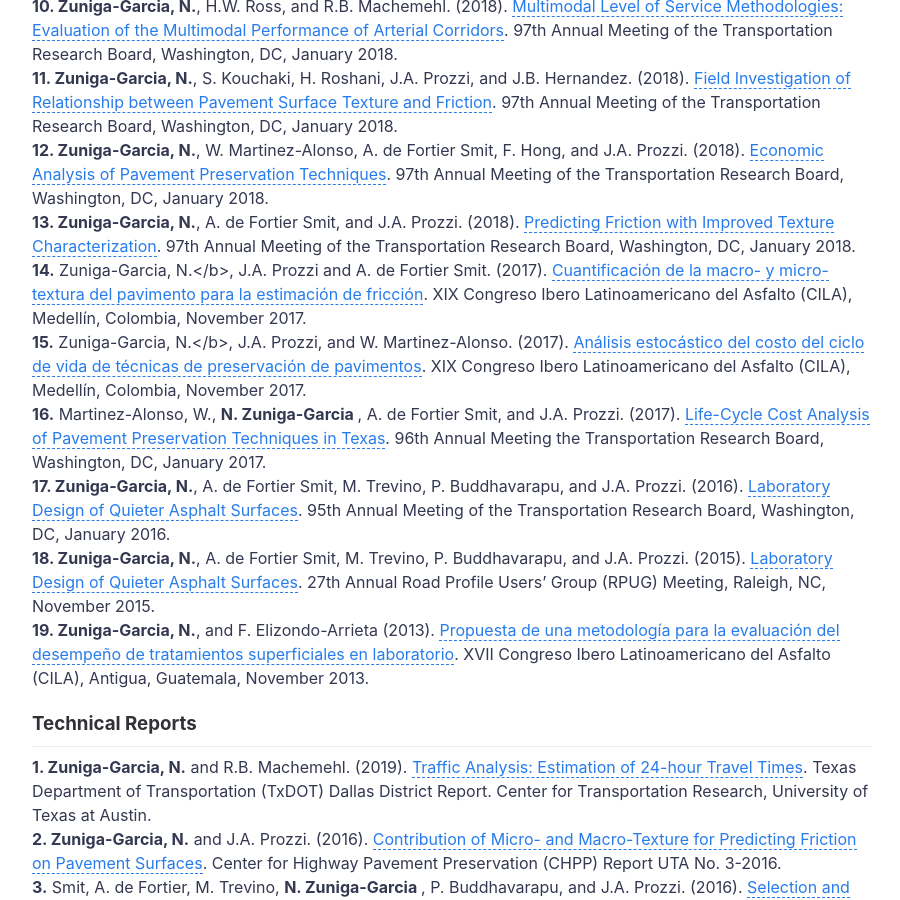
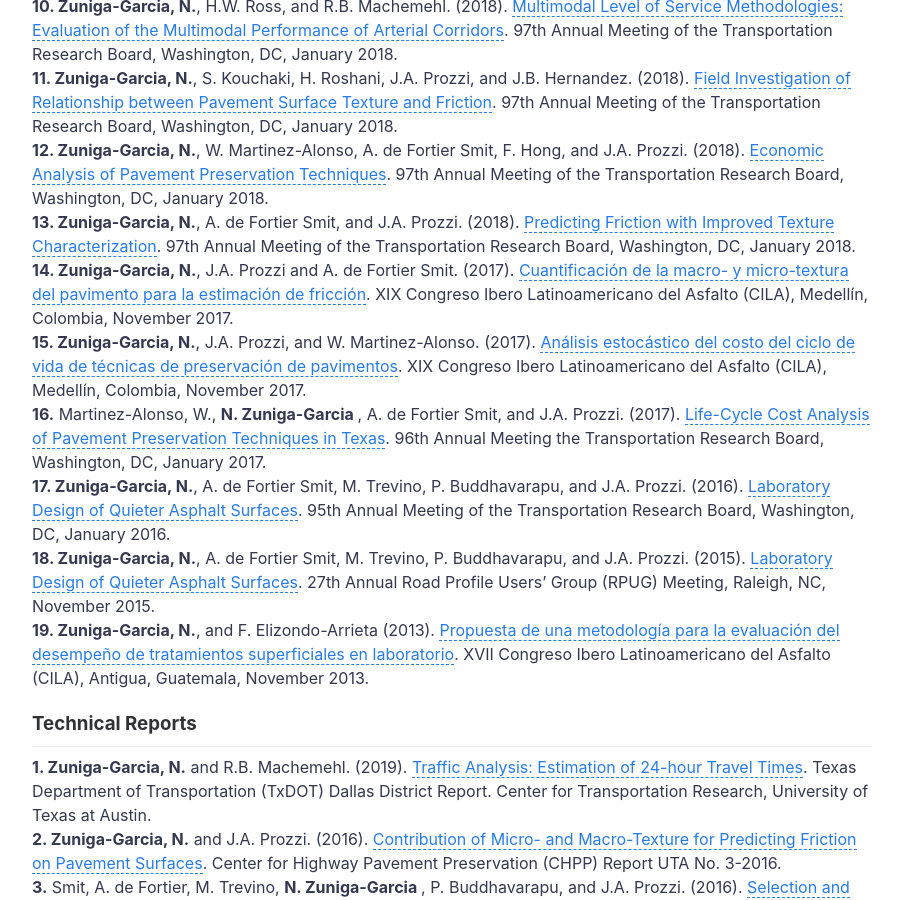
Before and after one commit to nzunigag/nzunigag.github.io, a Jekyll site: the page built from research.md, in a window 1280 px wide and 900 px high, scrolled down 1584 px. Shown: the whole window, without its empty margins (188-1088 px from the left). Built offline with Jekyll 4.4.1, drawn with Linux system fonts in a browser that asks for light colours.

```diff
--- a/research.md
+++ b/research.md
@@ -51,9 +51,9 @@ ___
 <br>
 <b>13. Zuniga-Garcia, N.</b>, A. de Fortier Smit, and J.A. Prozzi. (2018). [Predicting Friction with Improved Texture Characterization](../research/pres/2018_Friction_1.pdf). 97th Annual Meeting of the Transportation Research Board, Washington, DC, January 2018.
 <br>
-<b>14.</b> Zuniga-Garcia, N.</b>, J.A. Prozzi and A. de Fortier Smit. (2017). [Cuantificación de la macro- y micro-textura del pavimento para la estimación de fricción](../research/pres/2017_Friccion.pdf). XIX Congreso Ibero Latinoamericano del Asfalto (CILA), Medellín, Colombia, November 2017.
+<b>14. Zuniga-Garcia, N.</b>, J.A. Prozzi and A. de Fortier Smit. (2017). [Cuantificación de la macro- y micro-textura del pavimento para la estimación de fricción](../research/pres/2017_Friccion.pdf). XIX Congreso Ibero Latinoamericano del Asfalto (CILA), Medellín, Colombia, November 2017.
 <br>
-<b>15.</b> Zuniga-Garcia, N.</b>, J.A. Prozzi, and W. Martinez-Alonso. (2017). [Análisis estocástico del costo del ciclo de vida de técnicas de preservación de pavimentos](../research/pres/2017_CCV.pdf). XIX Congreso Ibero Latinoamericano del Asfalto (CILA), Medellín, Colombia, November 2017.
+<b>15. Zuniga-Garcia, N.</b>, J.A. Prozzi, and W. Martinez-Alonso. (2017). [Análisis estocástico del costo del ciclo de vida de técnicas de preservación de pavimentos](../research/pres/2017_CCV.pdf). XIX Congreso Ibero Latinoamericano del Asfalto (CILA), Medellín, Colombia, November 2017.
 <br>
 <b>16.</b> Martinez-Alonso, W., <b>N. Zuniga-Garcia </b>, A. de Fortier Smit, and J.A. Prozzi. (2017). [Life-Cycle Cost Analysis of Pavement Preservation Techniques in Texas](../research/pres/2017_LCCA.pdf). 96th Annual Meeting the Transportation Research Board, Washington, DC, January 2017.
 <br>
```
